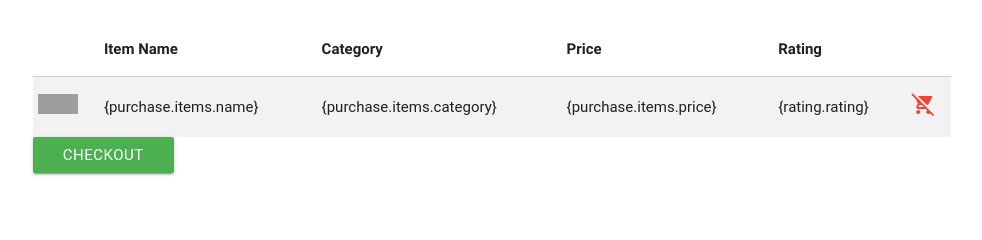
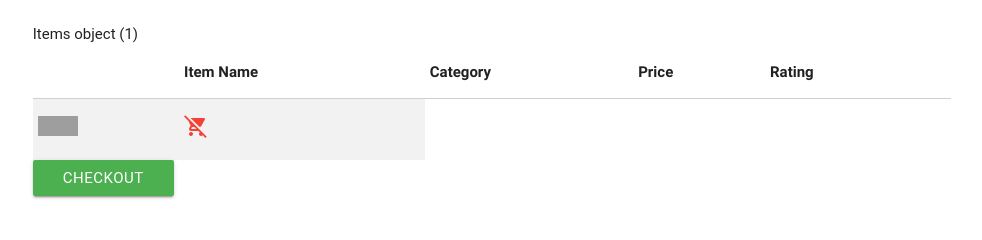
Before and after one commit to JGillmore/woot_clone, a Django app: template apps/wootapp/templates/wootapp/cart.html in a window 1280 px wide. Shown: the part 152-392 px from the top of the page, without its empty margins (148-1130 px from the left). Run offline with Django 3.2, Linux system fonts and the light colour scheme; tables that the repository leaves empty hold one stand-in row (values such as "Sample post"); the template is opened without the code that fills it: values that come from a table or form of the project are taken from there, most other values are stand-ins (such as "Sample title", 1, 10 or a date in 2020); parts of the project's set-up code (start-up, migrations or seed data) failed here and were passed over; some libraries are stand-ins or nearby versions; some web fonts are replaced; grey boxes are pictures that could not be loaded.

Commit message:
Remove related name field in Items

```diff
--- a/apps/wootapp/models.py
+++ b/apps/wootapp/models.py
@@ -30,42 +30,6 @@ class Items(models.Model):
 	updated_at = models.DateTimeField(auto_now=True)
 	objects = ItemsManager()
 
-class DiscussionsManager(models.Manager):
-	def validate(self):
-		pass
-	def add(self):
-		pass
-	def update(self):
-		pass
-	def delete(self):
-		pass
-
-class Discussions(models.Model):
-	discussion = models.TextField()
-	created_at = models.DateTimeField(auto_now_add=True)
-	updated_at = models.DateTimeField(auto_now=True)
-	user = models.ForeignKey(Users, related_name='user_discussion')
-	item = models.ForeignKey(Items, related_name='item_discussion')
-	objects = DiscussionsManager()
-
-class RatingsManger(models.Manager):
-	def validate(self):
-		pass
-	def add(self):
-		pass
-	def delete(self):
-		pass
-	def update(self):
-		pass
-
-class Ratings(models.Model):
-	rating = models.PositiveSmallIntegerField()
-	created_at = models.DateTimeField(auto_now_add=True)
-	updated_at = models.DateTimeField(auto_now=True)
-	user = models.ForeignKey(Users, related_name='user_rating')
-	item = models.ForeignKey(Items, related_name='item_rating')
-	objects = RatingsManger()
-
 class Purchases(models.Model):
 	def __init__(self, *args, **kwargs):
 		super(Purchases, self).__init__(*args, **kwargs)
@@ -77,7 +41,7 @@ class Purchases(models.Model):
 		# HEY GUYS! pip install --index-url https://code.stripe.com --upgrade stripe
 
 	item = models.ForeignKey(Items, related_name='item_purchased')
-	user = models.ForeignKey(Users, related_name='user_purchased')
+	user = models.ForeignKey(Users)
 	status = models.CharField(max_length=255)
 	charge_id = models.CharField(max_length=32, default='')
 	created_at = models.DateTimeField(auto_now_add=True)
@@ -116,3 +80,39 @@ class Purchases(models.Model):
 	      	self.status = 'closed'
 	      	self.save()
 	      	return True, response
+
+class DiscussionsManager(models.Manager):
+	def validate(self):
+		pass
+	def add(self):
+		pass
+	def update(self):
+		pass
+	def delete(self):
+		pass
+
+class Discussions(models.Model):
+	discussion = models.TextField()
+	created_at = models.DateTimeField(auto_now_add=True)
+	updated_at = models.DateTimeField(auto_now=True)
+	user = models.ForeignKey(Users, related_name='user_discussion')
+	item = models.ForeignKey(Items, related_name='item_discussion')
+	objects = DiscussionsManager()
+
+class RatingsManger(models.Manager):
+	def validate(self):
+		pass
+	def add(self):
+		pass
+	def delete(self):
+		pass
+	def update(self):
+		pass
+
+class Ratings(models.Model):
+	rating = models.PositiveSmallIntegerField()
+	created_at = models.DateTimeField(auto_now_add=True)
+	updated_at = models.DateTimeField(auto_now=True)
+	user = models.ForeignKey(Users, related_name='user_rating')
+	item = models.ForeignKey(Items, related_name='item_rating')
+	objects = RatingsManger()
--- a/apps/wootapp/templates/wootapp/cart.html
+++ b/apps/wootapp/templates/wootapp/cart.html
@@ -28,13 +28,10 @@
           				</tr>
         			</thead>
         			<tbody>
-        			{% for purchase in purchases %}
+        			{% for item in cart_items %}
           				<tr>
           					<td><img src="http://lorempixel.com/40/20/"></td>
-            				<td>{purchase.items.name}</td>
-            				<td>{purchase.items.category}</td>
-            				<td>{purchase.items.price}</td>
-            				<td>{rating.rating}</td>
+										{{ item}}
             				<td><a href="/delete/{purchase.id}" class="red-text"><i class="material-icons">remove_shopping_cart</i></a></td>
           				</tr>
           			{% endfor %}
```
Also changed, not shown: apps/wootapp/views.py (+4 -4 lines), apps/wootapp/migrations/0011_auto_20170131_0056.py (added).
